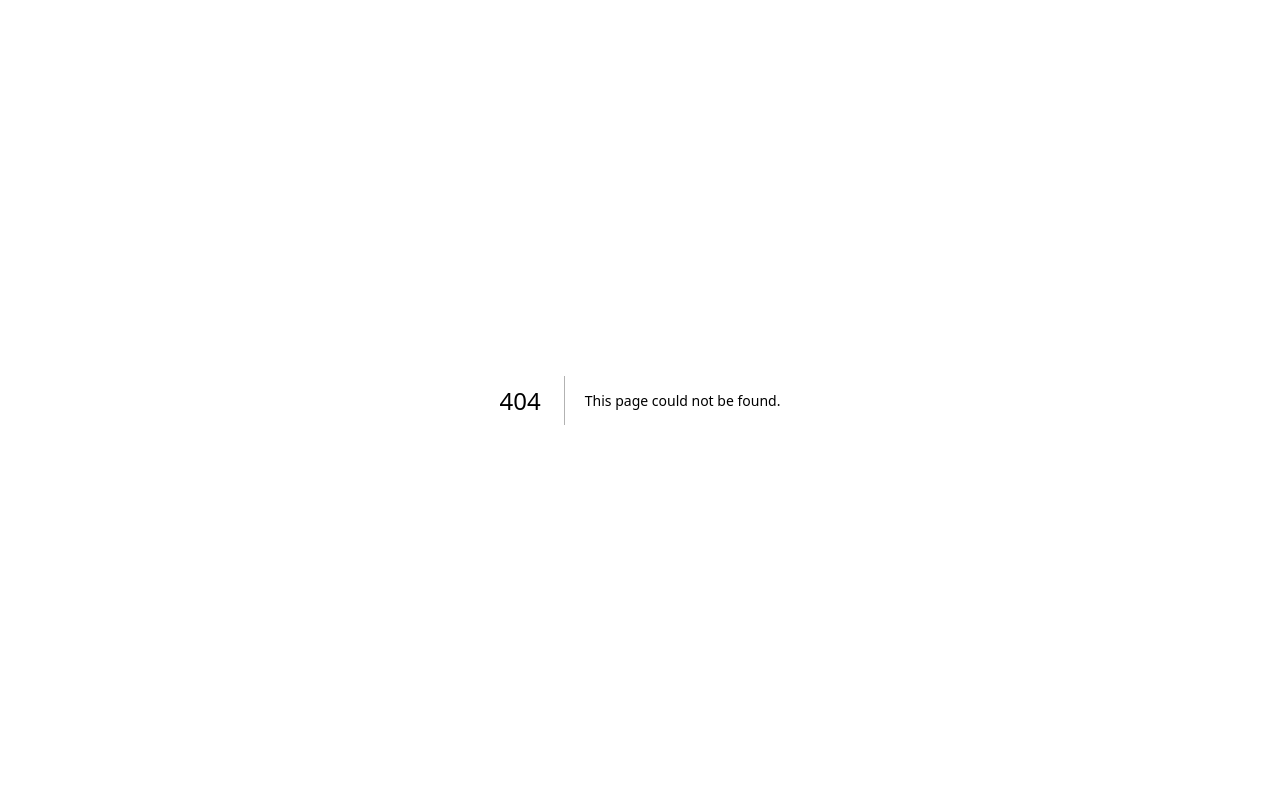
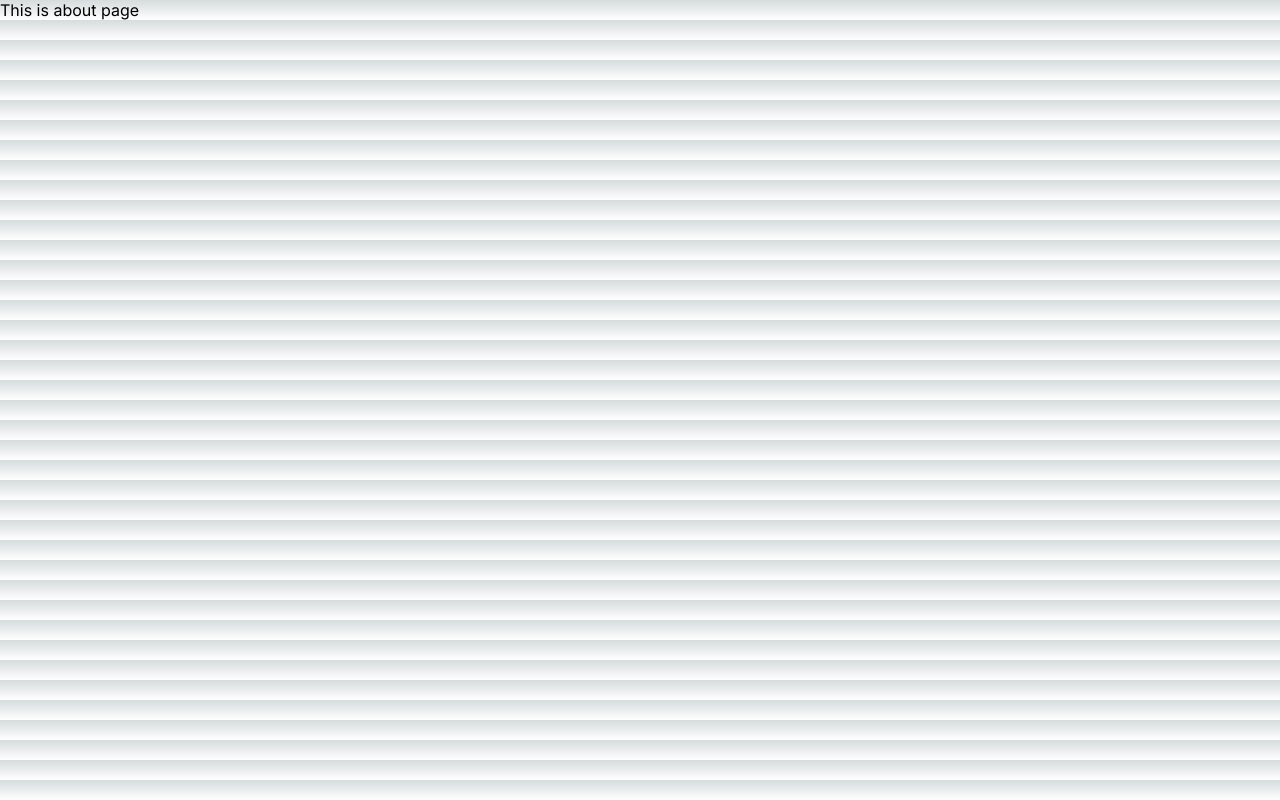
Before and after one commit to martfojt/nextjs-ecommerce-store, a Next.js app: page /about in a window 1280 px wide. Before the commit this address had no page. Built offline with nearby package versions, Linux system fonts and the light colour scheme.

Commit message:
Add test for creating new pages

```diff
--- /dev/null
+++ b/app/about/page.js
@@ -0,0 +1,3 @@
+export default function AboutPage() {
+  return <div>This is about page</div>;
+}
```
Also changed, not shown: app/animals/page.js (added).
